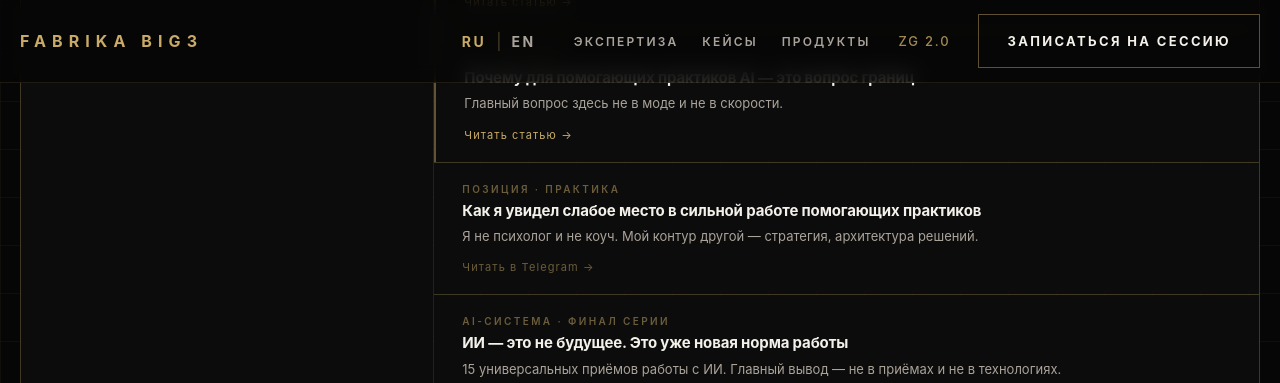
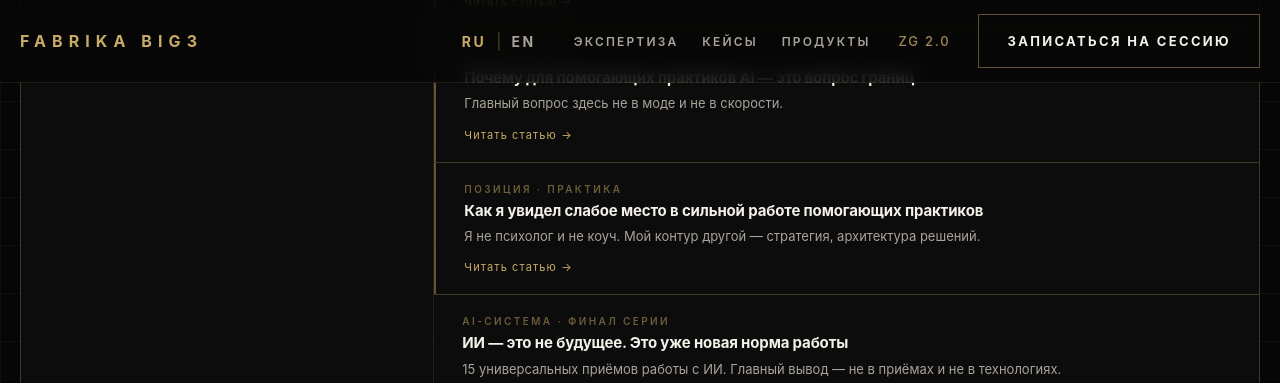
Before and after one commit to Valerii1242/fabrika-big3, a Jekyll site: the page index.html, which Jekyll copies as it is, in a window 1280 px wide and 900 px high, scrolled down 6475 px. Shown: the top 383 px of the window. Built offline with Jekyll 4.4.1, drawn with Linux system fonts in a browser that asks for light colours.

Commit message:
Add files via upload

```diff
--- a/index.html
+++ b/index.html
@@ -2158,11 +2158,11 @@
               <span style="font-size:11px;letter-spacing:.1em;color:var(--gold);margin-top:8px;display:block;" data-ru="Читать статью →" data-en="Read article →">Читать статью →</span>
             </a>
 
-            <a class="tenchat-post" href="https://t.me/fabrika_big3" target="_blank" rel="noopener noreferrer">
+            <a class="tenchat-post" href="/blog/slaboe-mesto-pomogayushchikh/" style="border-left:2px solid rgba(201,171,103,.45);">
               <span class="tenchat-post-tag" data-ru="Позиция · Практика" data-en="Position · Practice">Позиция · Практика</span>
               <h4 data-ru="Как я увидел слабое место в сильной работе помогающих практиков" data-en="How I spotted the weak point in strong helping practitioners' work">Как я увидел слабое место в сильной работе помогающих практиков</h4>
               <p data-ru="Я не психолог и не коуч. Мой контур другой — стратегия, архитектура решений." data-en="I am not a psychologist or coach. My domain is different — strategy, solution architecture.">Я не психолог и не коуч. Мой контур другой — стратегия, архитектура решений.</p>
-              <span style="font-size:11px;letter-spacing:.1em;color:rgba(201,171,103,.5);margin-top:8px;display:block;" data-ru="Читать в Telegram →" data-en="Read on Telegram →">Читать в Telegram →</span>
+              <span style="font-size:11px;letter-spacing:.1em;color:var(--gold);margin-top:8px;display:block;" data-ru="Читать статью →" data-en="Read article →">Читать статью →</span>
             </a>
 
             <a class="tenchat-post" href="https://t.me/fabrika_big3" target="_blank" rel="noopener noreferrer">
```
